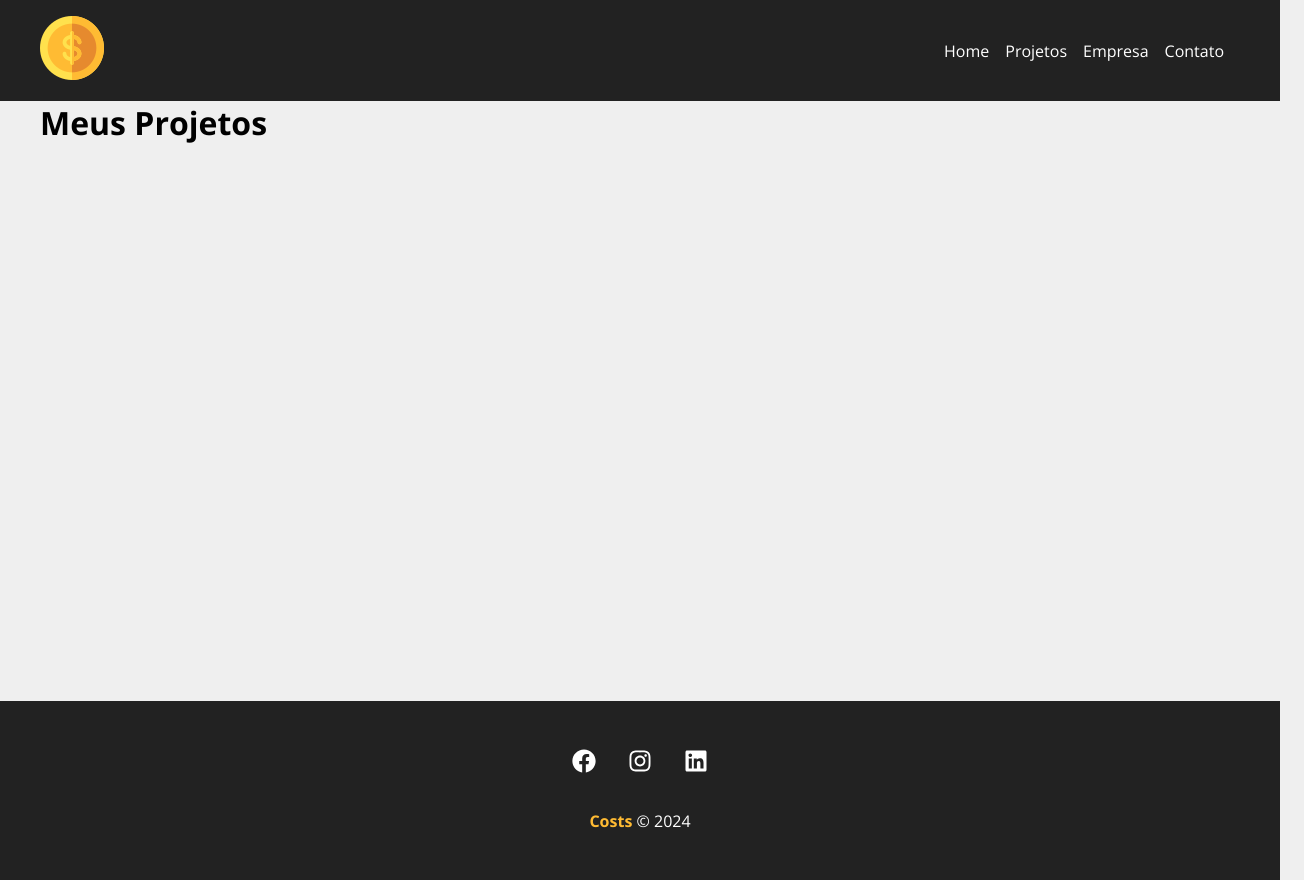
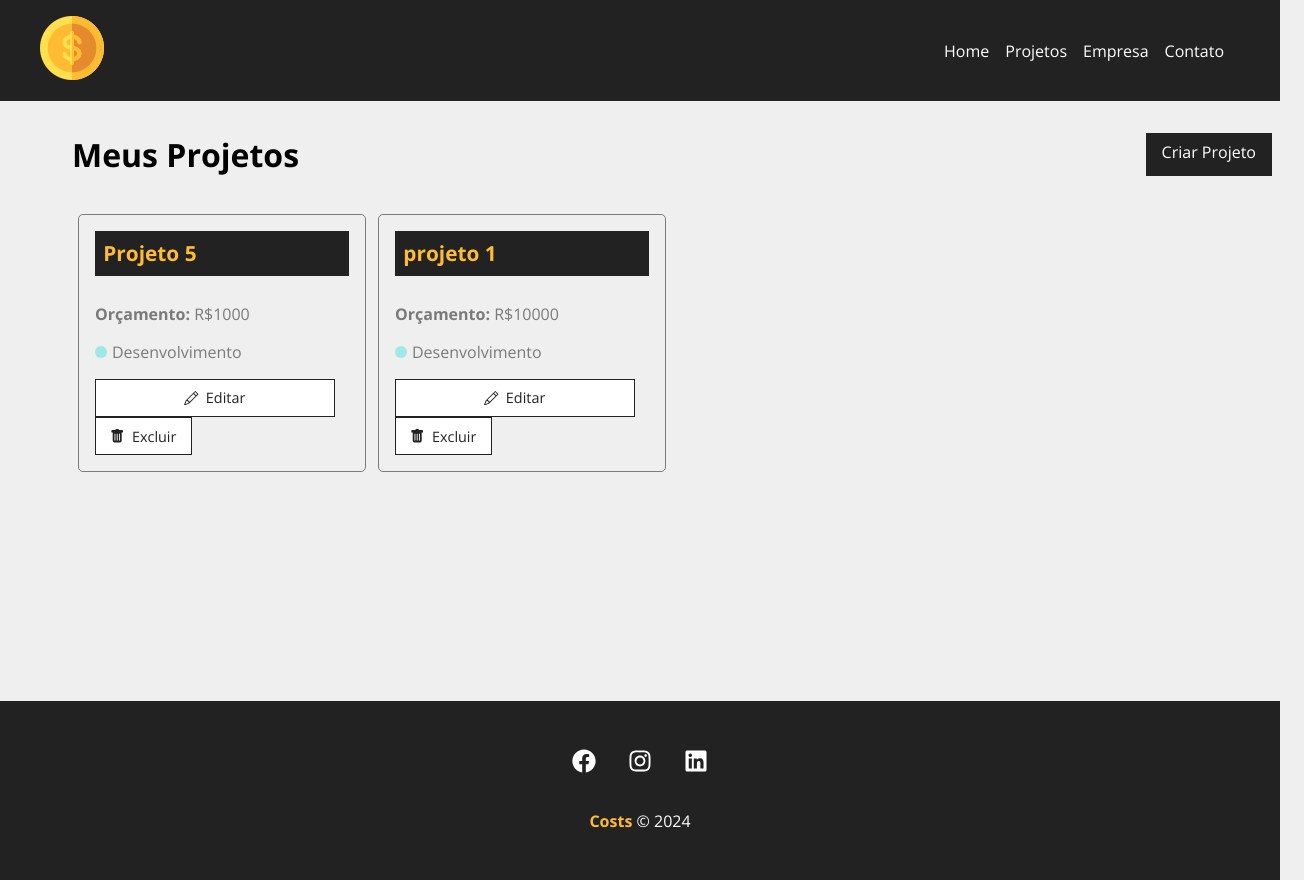
Before and after one commit to dimasdevspro/costs, a React (Create React App) app: page /projects in a window 1280 px wide. Shown: the whole page, 1304 px wide, since content can reach past the window. Built offline with nearby package versions, Linux system fonts and the light colour scheme; data requests are answered from the project's data file.

Commit message:
Card estylized

```diff
--- a/db.json
+++ b/db.json
@@ -1,20 +1,9 @@
 {
   "projects": [
     {
-      "id": "bb57",
-      "category": {
-        "id": "3",
-        "name": "Design"
-      },
-      "name": "teste",
-      "budget": "5000",
-      "cost": 0,
-      "services": []
-    },
-    {
-      "id": "a560",
-      "name": "teste",
-      "budget": "5000",
+      "id": "72b9",
+      "name": "Projeto 5",
+      "budget": "1000",
       "category": {
         "id": "2",
         "name": "Desenvolvimento"
@@ -23,42 +12,9 @@
       "services": []
     },
     {
-      "id": "152d",
-      "name": "teste",
-      "budget": "5000",
-      "category": {
-        "id": "2",
-        "name": "Desenvolvimento"
-      },
-      "cost": 0,
-      "services": []
-    },
-    {
-      "id": "7823",
-      "name": "Teste3",
+      "id": "8f71",
+      "name": "projeto 1",
       "budget": "10000",
-      "category": {
-        "id": "1",
-        "name": "Infra"
-      },
-      "cost": 0,
-      "services": []
-    },
-    {
-      "id": "c1a5",
-      "name": "Projeto 4",
-      "budget": "15000",
-      "category": {
-        "id": "3",
-        "name": "Design"
-      },
-      "cost": 0,
-      "services": []
-    },
-    {
-      "id": "72b9",
-      "name": "Projeto 5",
-      "budget": "1000",
       "category": {
         "id": "2",
         "name": "Desenvolvimento"
--- a/src/components/pages/Projects.js
+++ b/src/components/pages/Projects.js
@@ -1,17 +1,53 @@
 import { useLocation } from "react-router-dom"
 import Message from "../layout/Message"
 
+import styles from './Projects.module.css'
+import Container from '../layout/Container'
+import LinkButton from "../layout/LinkButton"
+import ProjectCard from "../project/ProjectCard"
+import { useState, useEffect } from "react"
+
 function Projects(){
+    const [projects, setProjects] = useState([])
+
+
     const location = useLocation()
     let message = ''
     if (location.state) {
         message = location.state.message
     }
 
+    useEffect(() => {
+        fetch('http://localhost:5000/projects',{
+            method: 'GET',
+            headers: {
+                'Content-Type': 'application/json',
+            },
+        }).then(resp => resp.json())
+        .then(data => {
+            console.log(data)
+            setProjects(data)
+        })
+        .catch(err => console.log(err))
+    }, [])
+
     return (
-        <div>
+        <div className={styles.project_container}>
+            <div className={styles.title_container}>
             <h1>Meus Projetos</h1>
+            <LinkButton to='/newproject ' text='Criar Projeto'/>
+            </div>
             {message && <Message type="sucess" msg={message} />}
+            <Container customClass="start">
+                {projects.length > 0 &&
+                projects.map((project) => <ProjectCard
+                id={project.id}
+                name={project.name}
+                budget={project.budget}
+                category={project.category.name}
+                key={project.id}
+                />)}
+            </Container>
         </div>
     )
 }
--- /dev/null
+++ b/src/components/pages/Projects.module.css
@@ -0,0 +1,9 @@
+.project_container {
+    padding: 2em;
+}
+
+.title_container {
+    display: flex;
+    justify-content: space-between;
+    margin-bottom: 2em;
+}
--- /dev/null
+++ b/src/components/project/ProjectCard.js
@@ -0,0 +1,30 @@
+import { Link } from 'react-router-dom';
+
+import styles from './ProjectCard.module.css';
+
+import { BsPencil, BsFillTrashFill } from 'react-icons/bs'
+
+function ProjectCard({id, name, budget, category, handleRemove}){
+    return (
+        <div className={styles.project_card}>
+            <h4>{name}</h4>
+                <p>
+                    <span>Orçamento:</span> R${budget}
+                </p>
+                <p className={styles.category_text}>
+                    <span className={`${styles[category.toLowerCase()]}`}></span> {category}
+                </p>
+                <div className={styles.project_card_actions}>
+                    <Link to='/'>
+                        <BsPencil/> Editar
+                    </Link>
+                    <button>
+                        <BsFillTrashFill /> Excluir
+                    </button>
+                </div>
+
+        </div>
+    )
+}
+
+export default ProjectCard
--- /dev/null
+++ b/src/components/project/ProjectCard.module.css
@@ -0,0 +1,81 @@
+.project_card {
+    padding: 1em;
+    border: 1px solid #7a7a7a;
+    border-radius: 5px;
+    width: 24%;
+    margin: 0.5%;
+}
+
+.project_card h4 {
+    background-color: #222;
+    color: #ffbb33;
+    padding: 0.4em;
+    margin-bottom: 1.3em;
+    font-size: 1.3em;
+}
+
+.project_card p {
+    color: #7a7a7a;
+    margin-bottom: 1em;
+}
+
+.project_card p span {
+    font-weight: bold;
+}
+
+.category_text {
+    display: flex;
+    align-items: center;
+}
+
+.category_text span {
+    display: block;
+    width: 12px;
+    height: 12px;
+    border-radius: 50%;
+    background-color: #ccc;
+    margin-right: 5px;
+}
+
+.category_text .infra {
+    background-color: #ffaebc;
+}
+
+.category_text .desenvolvimento {
+    background-color: #a0e7e5;
+}
+
+.category_text .design {
+    background-color: #b4f8c8;
+}
+
+.category_text .planejamento {
+    background-color: #fbe7c6;
+}
+
+.project_card_actions a,
+.project_card_actions button {
+    text-decoration: none;
+    border: none;
+    background-color: #FFF;
+    color: #222;
+    font-size: .9em;
+    padding: .6em 1em;
+    margin-right: 1em;
+    cursor: pointer;
+    border: 1px solid #222;
+    display: flex;
+    align-items: center;
+    justify-content: center;
+    transition: 0.5s;
+}
+
+.project_card_actions svg {
+    margin-right: 0.5em;
+}
+
+.project_card_actions a:hover,
+.project_card_actions button:hover {
+    background-color: #222;
+    color: #ffbb33;
+}
```
